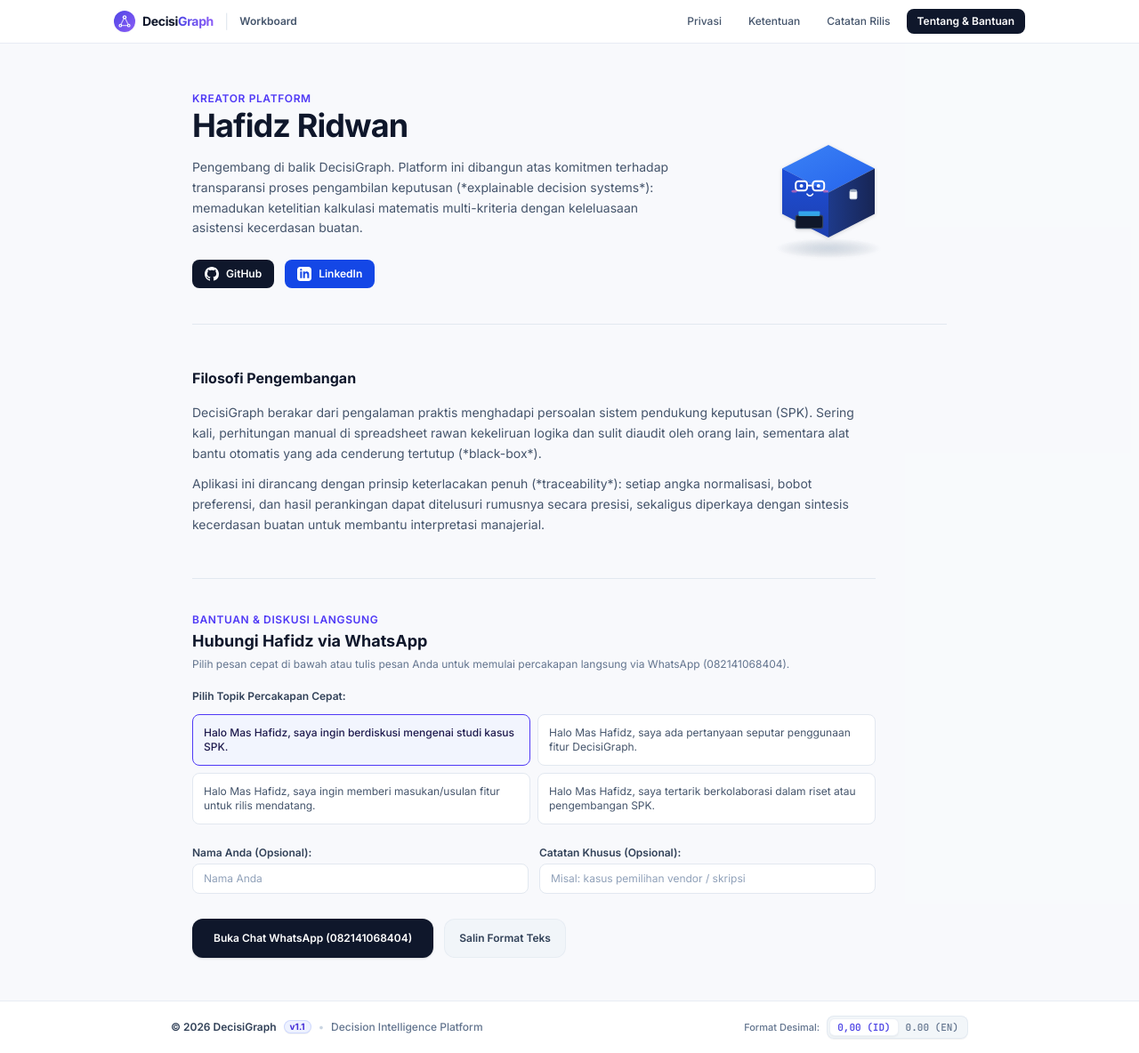
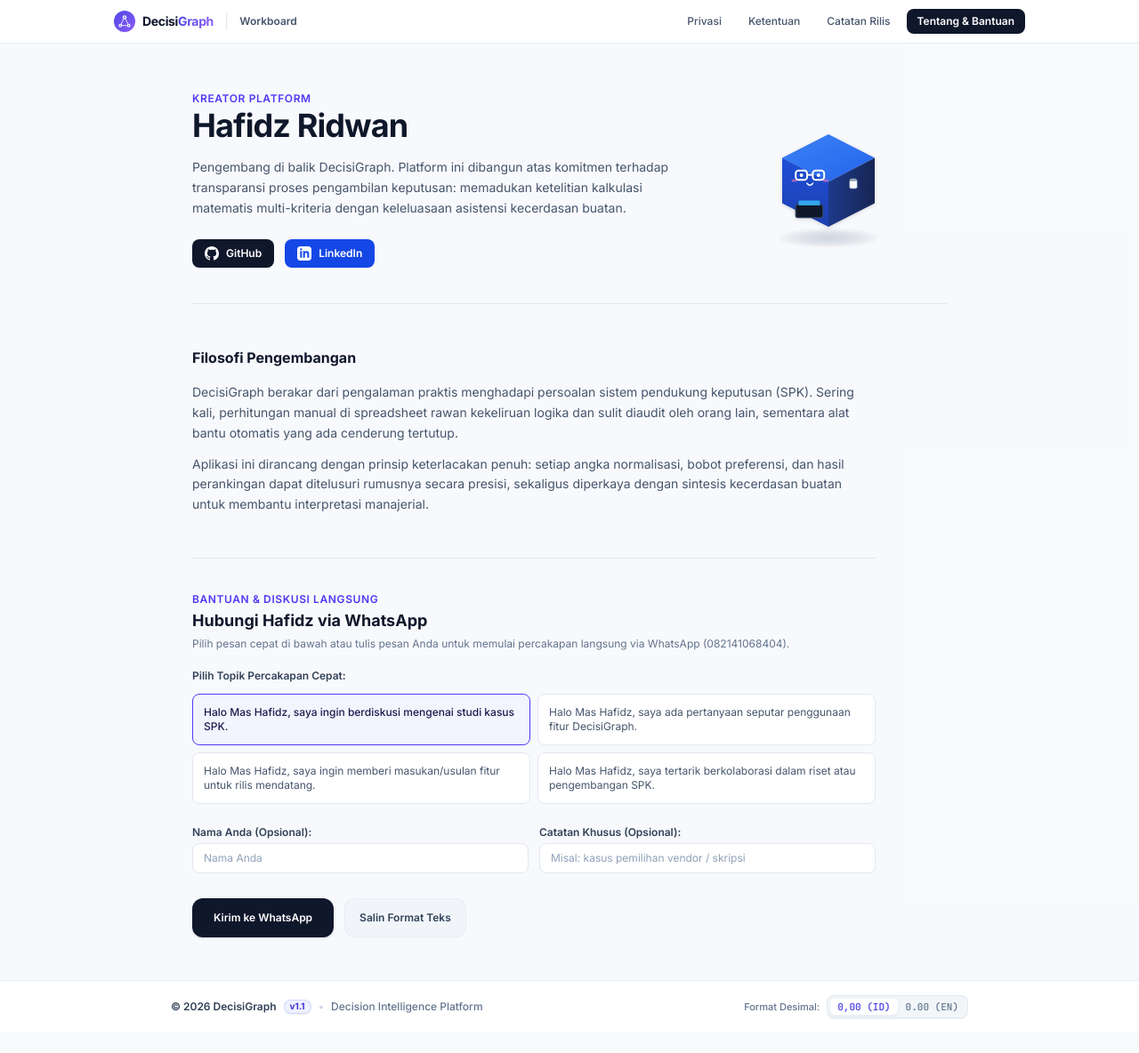
Before and after one commit to Hafidzrdwn/spk-tools, a React (Vite) app: page /about in a window 1280 px wide. Shown: the whole page at 89% size. After the commit the page ends 1161 px from the top, so only its background shows below. Built offline with nearby package versions, Linux system fonts and the light colour scheme; no server answers; the database is empty.

Commit message:
style(copy): streamline narrative text and simplify CTA buttons across landing, legal, and about pages

```diff
--- a/src/features/about/AboutView.tsx
+++ b/src/features/about/AboutView.tsx
@@ -52,7 +52,7 @@
 
           <p className="text-sm text-slate-600 leading-relaxed max-w-2xl">
             Pengembang di balik DecisiGraph. Platform ini dibangun atas komitmen terhadap transparansi
-            proses pengambilan keputusan (*explainable decision systems*): memadukan ketelitian kalkulasi
+            proses pengambilan keputusan: memadukan ketelitian kalkulasi
             matematis multi-kriteria dengan keleluasaan asistensi kecerdasan buatan.
           </p>
 
@@ -96,10 +96,10 @@
           <p>
             DecisiGraph berakar dari pengalaman praktis menghadapi persoalan sistem pendukung keputusan (SPK).
             Sering kali, perhitungan manual di spreadsheet rawan kekeliruan logika dan sulit diaudit oleh orang lain,
-            sementara alat bantu otomatis yang ada cenderung tertutup (*black-box*).
+            sementara alat bantu otomatis yang ada cenderung tertutup.
           </p>
           <p>
-            Aplikasi ini dirancang dengan prinsip keterlacakan penuh (*traceability*): setiap angka normalisasi,
+            Aplikasi ini dirancang dengan prinsip keterlacakan penuh: setiap angka normalisasi,
             bobot preferensi, dan hasil perankingan dapat ditelusuri rumusnya secara presisi,
             sekaligus diperkaya dengan sintesis kecerdasan buatan untuk membantu interpretasi manajerial.
           </p>
@@ -176,7 +176,7 @@
             onClick={handleOpenWhatsApp}
             className="w-full sm:w-auto text-xs font-semibold min-h-11 px-6 justify-center bg-slate-900 hover:bg-slate-800 text-white"
           >
-            Buka Chat WhatsApp (082141068404)
+            Kirim ke WhatsApp
           </Button>
 
           <Button
--- a/src/features/document-loader/components/DocumentDropzone.tsx
+++ b/src/features/document-loader/components/DocumentDropzone.tsx
@@ -201,8 +201,8 @@
         </p>
         <ul className="list-disc list-inside space-y-0.5 text-slate-600 pl-1">
           <li>Dokumen dengan format tabel atau poin perbandingan akan diekstrak dengan tingkat akurasi tertinggi.</li>
-          <li>Pastikan dokumen PDF bukan hasil scan foto murni tanpa lapisan teks (*OCR*).</li>
-          <li>Kriteria pengeluaran (*Harga, Biaya, Waktu*) otomatis dipetakan sebagai <strong>Cost</strong>, dan kriteria keunggulan (*Kualitas, RAM*) dipetakan sebagai <strong>Benefit</strong>.</li>
+          <li>Pastikan dokumen PDF bukan hasil scan foto murni tanpa lapisan teks.</li>
+          <li>Kriteria pengeluaran otomatis dipetakan sebagai <strong>Cost</strong>, dan kriteria keunggulan dipetakan sebagai <strong>Benefit</strong>.</li>
         </ul>
       </div>
     </div>
--- a/src/features/landing/LandingPage.tsx
+++ b/src/features/landing/LandingPage.tsx
@@ -713,7 +713,7 @@
               Kapabilitas Teknis & Standar Transparansi
             </h2>
             <p className="text-xs sm:text-sm text-slate-500">
-              Dirancang untuk menghilangkan asumsi tertutup (*black-box*) dalam proses pengambilan keputusan multi-kriteria.
+              Dirancang untuk menghilangkan asumsi tertutup dalam proses pengambilan keputusan multi-kriteria.
             </p>
           </div>
 
--- a/src/features/legal/TermsOfUseView.tsx
+++ b/src/features/legal/TermsOfUseView.tsx
@@ -35,7 +35,7 @@
           Batasan Hasil Matematis SPK (Pernyataan Penting)
         </h2>
         <p className="text-xs sm:text-sm text-slate-700 leading-relaxed">
-          DecisiGraph adalah instrumen perangkat lunak sistem pendukung keputusan (*Decision Support System*)
+          DecisiGraph adalah instrumen perangkat lunak sistem pendukung keputusan
           berbasis formula matematis formal (SAW, WP, TOPSIS, AHP) dan asistensi AI.
           Hasil perankingan dan skor adalah instrumen rekomendasi analitis objektif, bukan penetapan mutlak yang mengikat secara hukum
           maupun manajerial. Keputusan final pengadaan, alokasi anggaran, atau kebijakan tetap berada sepenuhnya di tangan pengambil keputusan manusia.
--- a/src/features/releases/ReleasesView.tsx
+++ b/src/features/releases/ReleasesView.tsx
@@ -99,7 +99,7 @@
 
             <div className="space-y-3 pt-1 text-sm text-slate-700">
               <div className="space-y-1">
-                <h3 className="font-bold text-slate-900 text-xs uppercase tracking-wider text-slate-500">
+                <h3 className="font-bold text-slate-900 text-xs uppercase tracking-wider">
                   Fitur Unggulan v1.1:
                 </h3>
                 <ul className="list-disc pl-5 space-y-1.5 text-xs text-slate-600 leading-relaxed">
```
